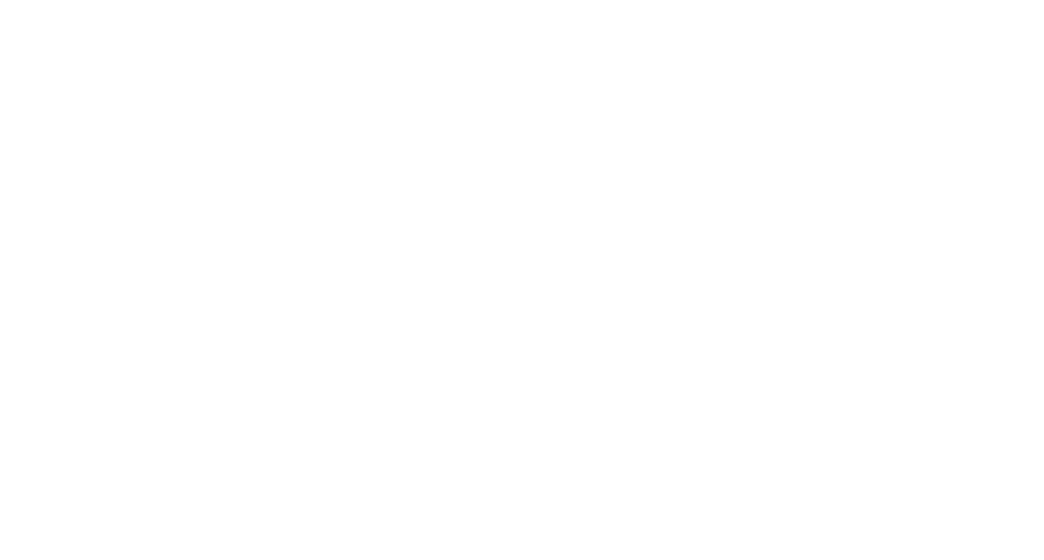
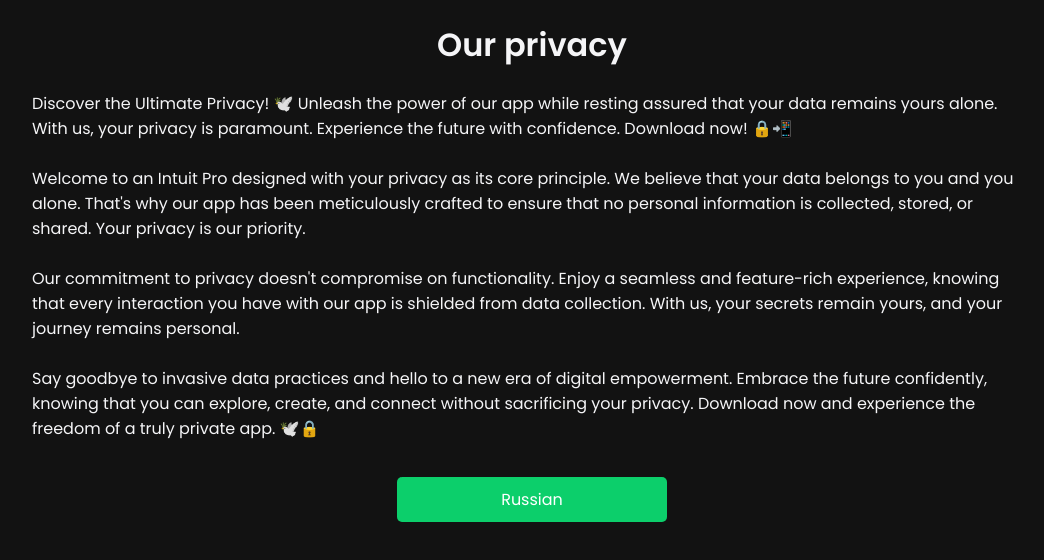
Before and after one commit to Kholmumin/IntuitProPrivacy, a plain HTML site: page index.html in a window 1280 px wide. Shown: the whole page, without its empty margins (108-1152 px from the left). Drawn offline with Linux system fonts and the light colour scheme.

Commit message:
Initial commit

```diff
--- a/css/main.css
+++ b/css/main.css
@@ -1,12 +1,6 @@
 /* VARIABLES */
 
-:root{
-  /* --main-text-color : #fff; */
-  /* --main-bg-color : #fff; */
-  /* --main-font-size : 16px; */
-  /* --main-font-weight : 400; */
-  /* --main-line-height : 1.5; */
-}
+
 
 /* GENERAL */
 
@@ -26,7 +20,9 @@ body{
   height: 100%;
   margin: 0;
   padding: 0;
-  /* font-family: "Roboto", "Arial", sans-serif; */
+  font-family: 'Poppins', sans-serif;
+  background-color: #121212;
+  color: #F5F5F7;
   /* font-size: 16px; */
   /* font-weight: 400; */
   /* line-height: var(--main-line-height); */
@@ -49,7 +45,7 @@ body{
 /* CONTAINER */
 
 .container{
-  /* max-width: your-size-here; */
+  max-width: 1000px;
   margin-right: auto;
   margin-left: auto;
   padding-right: 20px;
@@ -60,3 +56,26 @@ body{
 .site-main{
   flex-grow: 1;
 }
+
+.title{
+  text-align: center;
+}
+.language{
+
+
+  text-align: center;
+}
+
+.lang_russian{
+  display: inline-block;
+  width: 100%;
+  max-width: 230px;
+  text-align: center;
+  margin-top: 20px;
+  color: white;
+  text-decoration: none;
+  padding: 10px 20px;
+  background-color: #0ccf6b;
+  border-radius: 5px;
+  margin-bottom: 20px;
+}
--- a/index.html
+++ b/index.html
@@ -4,40 +4,41 @@
   <meta charset="UTF-8">
   <meta http-equiv="X-UA-Compatible" content="IE=edge">
   <meta name="viewport" content="width=device-width, initial-scale=1.0">
-  <title>Template Project</title>
+  <title>Intuit Pro</title>
   <!-- <link rel="stylesheet" href="./css/normalize.css"> -->
-  <!-- <link rel="stylesheet" href="./css/main.css"> -->
-  <link rel="stylesheet" href="./css/main.min.css">
+  <link rel="stylesheet" href="./css/main.css">
+  <link rel="icon" href="./images/icon.png" type="image/png">
+  <!-- <link rel="stylesheet" href="./css/main.min.css"> -->
+  <link rel="preconnect" href="https://fonts.googleapis.com">
+<link rel="preconnect" href="https://fonts.gstatic.com" crossorigin>
+<link href="https://fonts.googleapis.com/css2?family=Poppins:wght@400;600&display=swap" rel="stylesheet">
 </head>
 <body>
 
+<div class="container">
+
+  <h1 class="title">Our privacy </h1>
+  <p class="description">Discover the Ultimate Privacy! 🕊️ Unleash the power of our app while resting assured that your data remains yours alone. With us, your privacy is paramount. Experience the future with confidence. Download now! 🔒📲
+
+    <br>
+    <br>
+    Welcome to an Intuit Pro designed with your privacy as its core principle. We believe that your data belongs to you and you alone. That's why our app has been meticulously crafted to ensure that no personal information is collected, stored, or shared. Your privacy is our priority.
+
+    <br>
+    <br>
+    Our commitment to privacy doesn't compromise on functionality. Enjoy a seamless and feature-rich experience, knowing that every interaction you have with our app is shielded from data collection. With us, your secrets remain yours, and your journey remains personal.
+    <br>
+    <br>
+    Say goodbye to invasive data practices and hello to a new era of digital empowerment. Embrace the future confidently, knowing that you can explore, create, and connect without sacrificing your privacy. Download now and experience the freedom of a truly private app. 🕊️🔒
+  </p>
 
 
-  <!-- SITE HEADER START -->
+  <div class="language">
+    <a class="lang_russian" href="ru.html">Russian</a>
+  </div>
 
-  <header class="site-header">
+</div>
 
-  </header>
-
-  <!-- SITE HEADER END -->
-
-
-  <!-- SITE MAIN START -->
-  <main class="site-main">
-
-    <section class="hero">
-
-    </section>
-
-  </main>
-
-  <!-- SITE MAIN END -->
-
-  <!-- SITE FOOTER START -->
-  <footer class="site-footer">
-
-  </footer>
-  <!-- SITE FOOTER END -->
 
 </body>
 </html>
```
Also changed, not shown: ru.html (added, +42 -0 lines), images/icon.png (added), images/template.png (deleted).
